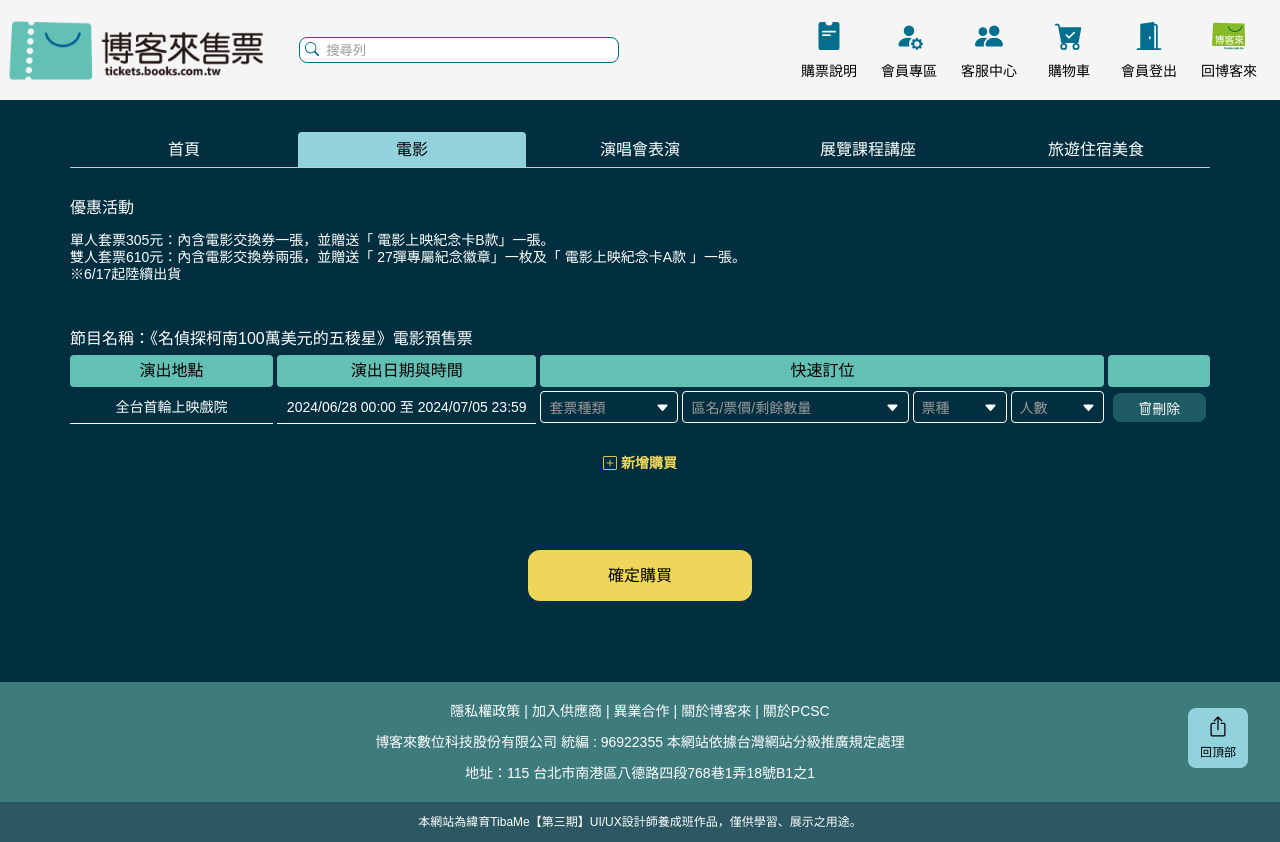
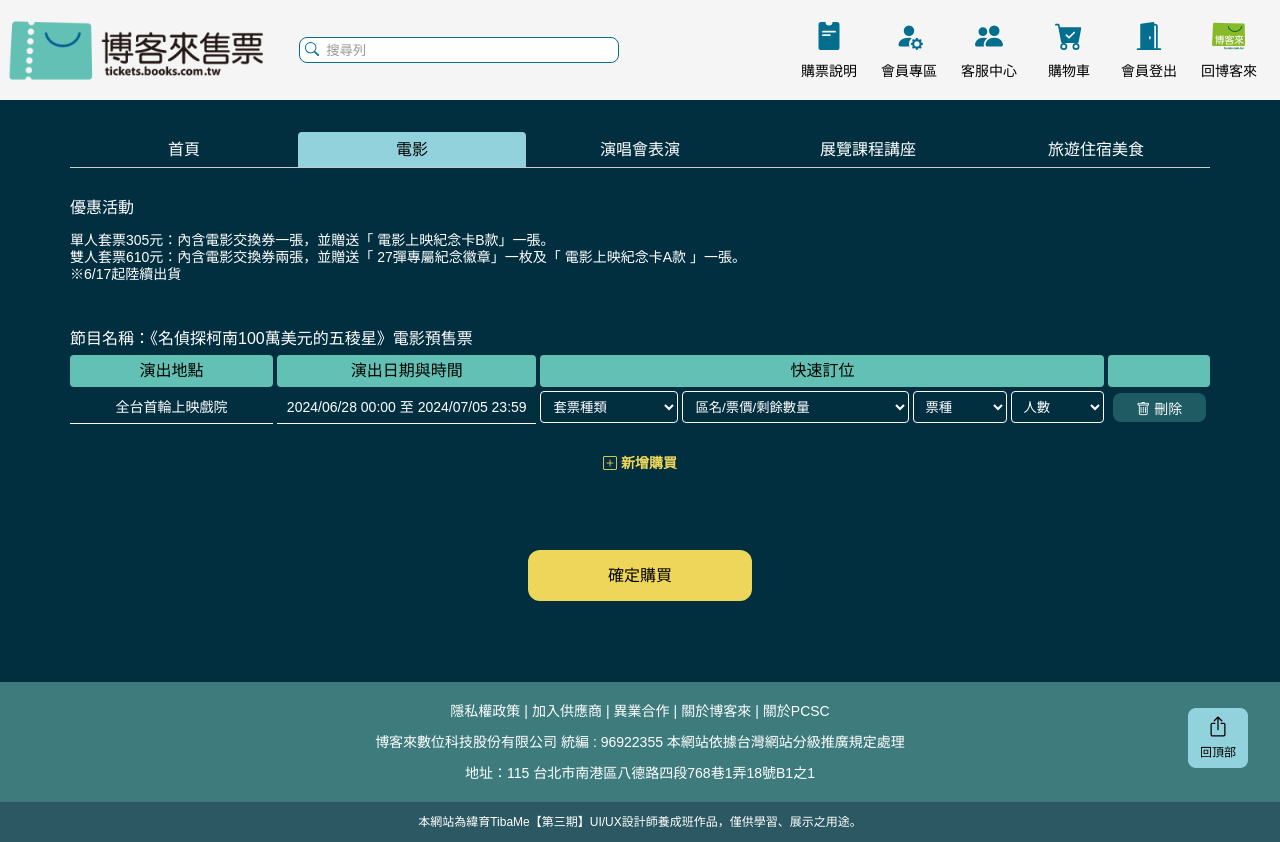
Before and after one commit to BL8129/TIU101_Work, a plain HTML site: page ticSel.html in a window 1280 px wide. Drawn offline with nearby package versions, Linux system fonts and the light colour scheme.

Commit message:
ticSel updated

```diff
--- a/css/ticSel.css
+++ b/css/ticSel.css
@@ -193,11 +193,12 @@ main{
     border-radius: 4px;
     border: 1px, solid, white;
     line-height: 32px;
-    color: #999999;
+    color: #fff;
     display: flex;
     justify-content: space-between;
     padding: 0 8px;
     box-sizing: border-box;
+    background-color: #022F40;
 }
 
 .num{
@@ -206,11 +207,12 @@ main{
     border-radius: 4px;
     border: 1px solid white;
     line-height: 32px;
-    color: #999999;
+    color: #fff;
     display: flex;
     justify-content: space-between;
     padding: 0 8px;
     box-sizing: border-box;
+    background-color: #022F40;
 }
 
 .type{
@@ -219,11 +221,12 @@ main{
     border-radius: 4px;
     border: 1px solid white;
     line-height: 32px;
-    color: #999999;
+    color: #fff;
     display: flex;
     justify-content: space-between;
     padding: 0 8px;
     box-sizing: border-box;
+    background-color: #022F40;
 }
 
 .people{
@@ -232,11 +235,12 @@ main{
     border-radius: 4px;
     border: 1px solid white;
     line-height: 32px;
-    color: #999999;
+    color: #fff;
     display: flex;
     justify-content: space-between;
     padding: 0 8px;
     box-sizing: border-box;
+    background-color: #022F40;
 }
 
 .del{
@@ -252,7 +256,9 @@ main{
     margin-bottom: 6px;
 }
 
-.del p{
+.del a{
+    text-decoration: none;
+    color: #fff;
     display: block;
     background-color: #1E5B63;
     width: 92%;
--- a/ticSel.html
+++ b/ticSel.html
@@ -77,15 +77,40 @@
                 <div class="order">
                     <h3>快速訂位</h3>
                     <div class="ticSel">
-                        <p class="tic">套票種類<i class="bi bi-caret-down-fill"></i></p>
-                        <p class="num">區名/票價/剩餘數量<i class="bi bi-caret-down-fill"></i></p>
-                        <p class="type">票種<i class="bi bi-caret-down-fill"></i></p>
-                        <p class="people">人數<i class="bi bi-caret-down-fill"></i></p>
+                        <select class="tic">
+                            <option>套票種類</option>
+                            <option>單人套票</option>
+                            <option>雙人套票</option>
+                        </select>
+                        <select class="num">
+                            <option>區名/票價/剩餘數量</option>
+                            <option>不分區/305元/熱賣中</option>
+                        </select>
+                        <select class="type">
+                            <option>票種</option>
+                            <option>全票</option>
+                            <option>半票</option>
+                        </select>
+                        <select class="people">
+                            <option>人數</option>
+                            <option>1</option>
+                            <option>2</option>
+                            <option>3</option>
+                            <option>4</option>
+                            <option>5</option>
+                            <option>6</option>
+                            <option>7</option>
+                            <option>8</option>
+                            <option>9</option>
+                            <option>10</option>
+                        </select>
                     </div>
                 </div>
                 <div class="del">
                     <h3></h3>
-                    <p><i class="bi bi-trash"></i>刪除</p>
+                    <a href="javascript:;">
+                        <p><i class="bi bi-trash"></i> 刪除</p>
+                    </a>
                 </div>
             </div>
 
```
